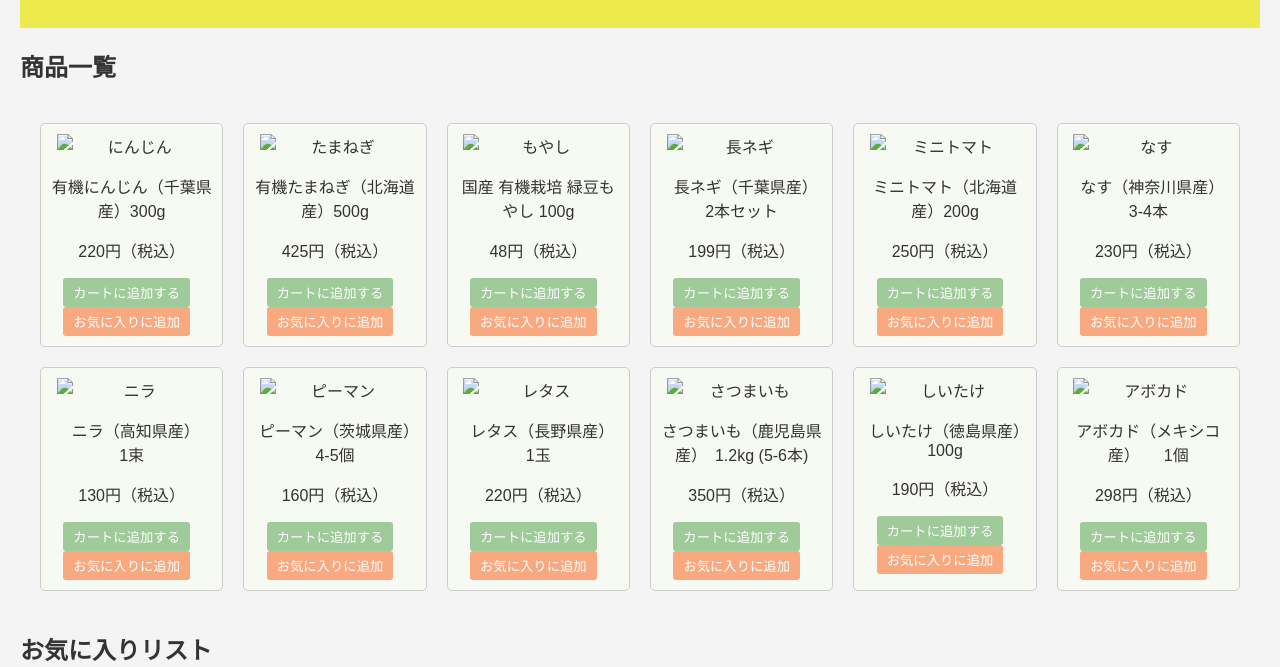
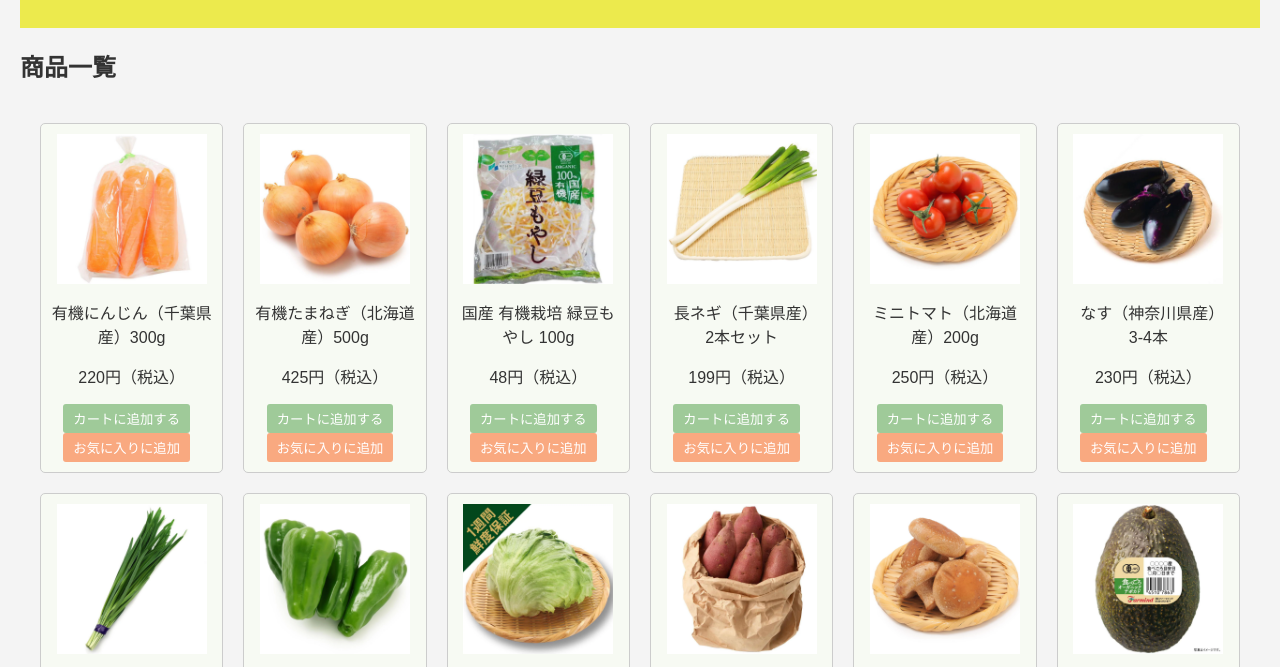
Before and after one commit to SayuriSakamoto/kadai03_memo, a plain HTML site: page index.html in a window 1280 px wide. Shown: the part 92-759 px from the top of the page. Drawn offline with Linux system fonts and the light colour scheme.

Commit message:
Add files via upload

```diff
--- a/index.html
+++ b/index.html
@@ -23,7 +23,7 @@
 
   <!-- 商品1 -->
         <div class="product" data-product-id="1">
-        <img src="/img/ninjin.webp" alt="にんじん">
+        <img src="img/ninjin.webp" alt="にんじん">
         <p>有機にんじん（千葉県産）300g</p>
         <p>220円（税込）</p>
         <button class="buy-btn">カートに追加する</button>
@@ -32,7 +32,7 @@
 
      <!-- 商品2 -->
     <div class="product" data-product-id="2">
-        <img src="/img/tamanegi.webp" alt="たまねぎ">
+        <img src="img/tamanegi.webp" alt="たまねぎ">
         <p>有機たまねぎ（北海道産）500g</p>
         <p>425円（税込）</p>
         <button class="buy-btn">カートに追加する</button>
@@ -41,7 +41,7 @@
 
      <!-- 商品3 -->
         <div class="product" data-product-id="3">
-        <img src="/img/moyashi.webp" alt="もやし">
+        <img src="img/moyashi.webp" alt="もやし">
         <p>国産 有機栽培 緑豆もやし    100g</p>
         <p>48円（税込）</p>
         <button class="buy-btn">カートに追加する</button>
@@ -50,7 +50,7 @@
 
      <!-- 商品4 -->
         <div class="product" data-product-id="4">
-        <img src="/img/naganegi.webp" alt="長ネギ">
+        <img src="img/naganegi.webp" alt="長ネギ">
         <p>長ネギ（千葉県産）　　　　2本セット</p>
         <p>199円（税込）</p>
         <button class="buy-btn">カートに追加する</button>
@@ -59,7 +59,7 @@
 
     <!-- 商品5 -->
         <div class="product" data-product-id="5">
-        <img src="/img/tomato.webp" alt="ミニトマト">
+        <img src="img/tomato.webp" alt="ミニトマト">
         <p>ミニトマト（北海道産）200g</p>
         <p>250円（税込）</p>
         <button class="buy-btn">カートに追加する</button>
@@ -68,7 +68,7 @@
 
     <!-- 商品6 -->
         <div class="product" data-product-id="6">
-        <img src="/img/nasu.webp" alt="なす">
+        <img src="img/nasu.webp" alt="なす">
         <p>なす（神奈川県産）　　　3‐4本</p>
         <p>230円（税込）</p>
         <button class="buy-btn">カートに追加する</button>
@@ -77,7 +77,7 @@
 
     <!-- 商品7 -->
         <div class="product" data-product-id="7">
-        <img src="/img/nira.webp" alt="ニラ">
+        <img src="img/nira.webp" alt="ニラ">
         <p>ニラ（高知県産）　　　　　1束</p>
         <p>130円（税込）</p>
         <button class="buy-btn">カートに追加する</button>
@@ -86,7 +86,7 @@
 
     <!-- 商品8 -->
         <div class="product" data-product-id="8">
-        <img src="/img/piman.webp" alt="ピーマン">
+        <img src="img/piman.webp" alt="ピーマン">
         <p>ピーマン（茨城県産）　　4-5個</p>
         <p>160円（税込）</p>
         <button class="buy-btn">カートに追加する</button>
@@ -95,7 +95,7 @@
 
     <!-- 商品9 -->
         <div class="product" data-product-id="9">
-        <img src="/img/lettuce.webp" alt="レタス">
+        <img src="img/lettuce.webp" alt="レタス">
         <p>レタス（長野県産）　　　　1玉</p>
         <p>220円（税込）</p>
         <button class="buy-btn">カートに追加する</button>
@@ -104,7 +104,7 @@
 
     <!-- 商品10 -->
         <div class="product" data-product-id="10">
-        <img src="/img/satsumaimo.webp" alt="さつまいも">
+        <img src="img/satsumaimo.webp" alt="さつまいも">
         <p>さつまいも（鹿児島県産）　1.2kg (5-6本) </p>
         <p>350円（税込）</p>
         <button class="buy-btn">カートに追加する</button>
@@ -113,7 +113,7 @@
 
     <!-- 商品11 -->
          <div class="product" data-product-id="11">
-         <img src="/img/siitake.webp" alt="しいたけ">
+         <img src="img/siitake.webp" alt="しいたけ">
          <p>しいたけ（徳島県産）　　100g</p>
          <p>190円（税込）</p>
          <button class="buy-btn">カートに追加する</button>
@@ -122,7 +122,7 @@
 
     <!-- 商品12 -->
          <div class="product" data-product-id="12">
-         <img src="/img/abokado.webp" alt="アボカド">
+         <img src="img/abokado.webp" alt="アボカド">
          <p>アボカド（メキシコ産）　　1個</p>
          <p>298円（税込）</p>
          <button class="buy-btn">カートに追加する</button>
```
Also changed, not shown: img/abokado.webp (added), img/bousai.jpg (added), img/lettuce.webp (added), img/moyashi.webp (added), img/naganegi.webp (added), img/nasu.webp (added), img/ninjin.webp (added), img/nira.webp (added), img/organic.jpg (added), img/piman.webp (added), img/satsumaimo.webp (added), img/siitake.webp (added), img/tamanegi.webp (added), img/tomato.webp (added).
